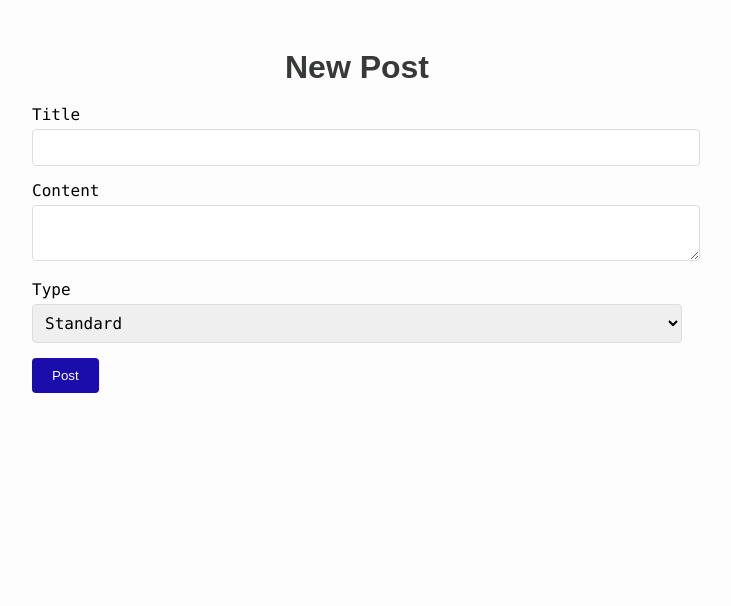
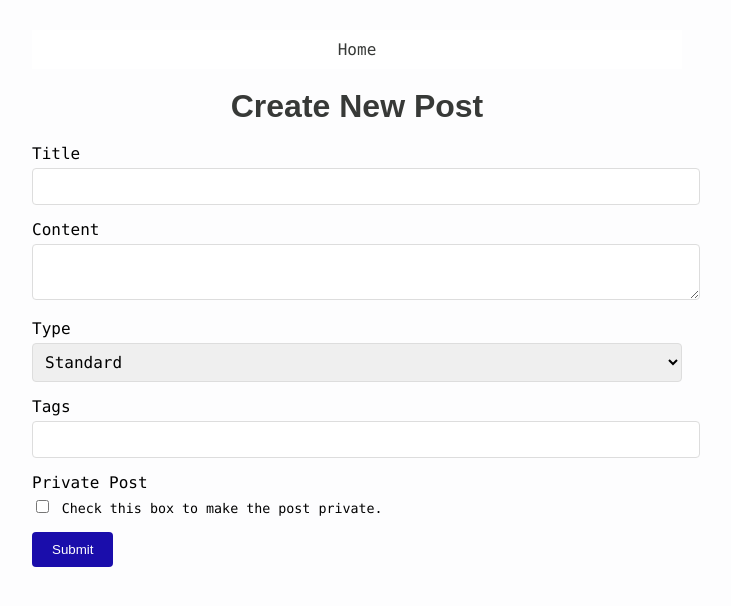
Before and after one commit to iamjaco/bloggly, a Flask app: page /post/new in a window 1280 px wide. Shown: the top 606 px of the page, without its empty margins (283-1014 px from the left). Run offline with Flask 3, Linux system fonts and the light colour scheme; the visitor is signed in with stand-in values (Sample User, id 1); some libraries are stand-ins or nearby versions.

Commit message:
Add files via upload
lots

```diff
--- a/templates/create_post.html
+++ b/templates/create_post.html
@@ -1,19 +1,127 @@
+
 {% extends "base.html" %}
 {% block content %}
-    <h1>New Post</h1>
-    <form action="" method="post">
+
+<nav class="navbar">
+    <a href="{{ url_for('home') }}">Home</a>
+</nav>
+
+    <h1>Create New Post</h1>
+    <form action="{{ url_for('new_post') }}" method="post" enctype="multipart/form-data">
         {{ form.hidden_tag() }}
+
         <div class="form-group">
-            {{ form.title.label }} {{ form.title(class="form-control") }}
+            {{ form.title.label }}
+            {{ form.title(class="form-control") }}
+            {% if form.title.errors %}
+                <div class="alert alert-danger">
+                    {% for error in form.title.errors %}
+                        <span>{{ error }}</span>
+                    {% endfor %}
+                </div>
+            {% endif %}
         </div>
+
         <div class="form-group">
-            {{ form.content.label }} {{ form.content(class="form-control") }}
+            {{ form.content.label }}
+            {{ form.content(class="form-control") }}
+            {% if form.content.errors %}
+                <div class="alert alert-danger">
+                    {% for error in form.content.errors %}
+                        <span>{{ error }}</span>
+                    {% endfor %}
+                </div>
+            {% endif %}
         </div>
+
         <div class="form-group">
-            {{ form.post_type.label }} {{ form.post_type(class="form-control") }}
+            {{ form.post_type.label }}
+            {{ form.post_type(class="form-control", id="post_type") }}
         </div>
+
+        <div class="form-group" id="codeblock-group">
+            {{ form.codeblock.label }}
+            {{ form.codeblock(class="form-control") }}
+            {% if form.codeblock.errors %}
+                <div class="alert alert-danger">
+                    {% for error in form.codeblock.errors %}
+                        <span>{{ error }}</span>
+                    {% endfor %}
+                </div>
+            {% endif %}
+        </div>
+
+        <div class="form-group" id="quote-group">
+            {{ form.quote.label }}
+            {{ form.quote(class="form-control") }}
+            {% if form.quote.errors %}
+                <div class="alert alert-danger">
+                    {% for error in form.quote.errors %}
+                        <span>{{ error }}</span>
+                    {% endfor %}
+                </div>
+            {% endif %}
+        </div>
+
+        <div class="form-group" id="link-group">
+            {{ form.link.label }}
+            {{ form.link(class="form-control") }}
+            {% if form.link.errors %}
+                <div class="alert alert-danger">
+                    {% for error in form.link.errors %}
+                        <span>{{ error }}</span>
+                    {% endfor %}
+                </div>
+            {% endif %}
+        </div>
+
+        <div class="form-group" id="image-group">
+            {{ form.image_files.label }}
+            {{ form.image_files(class="form-control-file") }}
+            {% if form.image_files.errors %}
+                <div class="alert alert-danger">
+                    {% for error in form.image_files.errors %}
+                        <span>{{ error }}</span>
+                    {% endfor %}
+                </div>
+            {% endif %}
+        </div>
+
         <div class="form-group">
-            {{ form.submit(class="btn btn-primary") }}
+            {{ form.tags.label }}
+            {{ form.tags(class="form-control") }}
+            {% if form.tags.errors %}
+                <div class="alert alert-danger">
+                    {% for error in form.tags.errors %}
+                        <span>{{ error }}</span>
+                    {% endfor %}
+                </div>
+            {% endif %}
         </div>
+
+        <div class="form-group">
+            {{ form.is_private.label }}
+            {{ form.is_private(class="form-check-input") }}
+            <small class="form-text text-muted">
+                Check this box to make the post private.
+            </small>
+        </div>
+
+        <button type="submit" class="btn btn-primary">Submit</button>
     </form>
+
+    <script>
+        document.addEventListener("DOMContentLoaded", function() {
+            function updateFormFields() {
+                var postType = document.getElementById("post_type").value;
+                document.getElementById("codeblock-group").style.display = postType === "codeblock" ? "block" : "none";
+                document.getElementById("quote-group").style.display = postType === "quote" ? "block" : "none";
+                document.getElementById("link-group").style.display = postType === "link" ? "block" : "none";
+                document.getElementById("image-group").style.display = postType === "image" ? "block" : "none";
+            }
+
+            document.getElementById("post_type").addEventListener("change", updateFormFields);
+            updateFormFields();  // Call on initial load
+        });
+    </script>
 {% endblock %}
```
Also changed, not shown: templates/about.html (added, +34 -0 lines), templates/home.html (+9 -4 lines), templates/post.html (+23 -0 lines).
